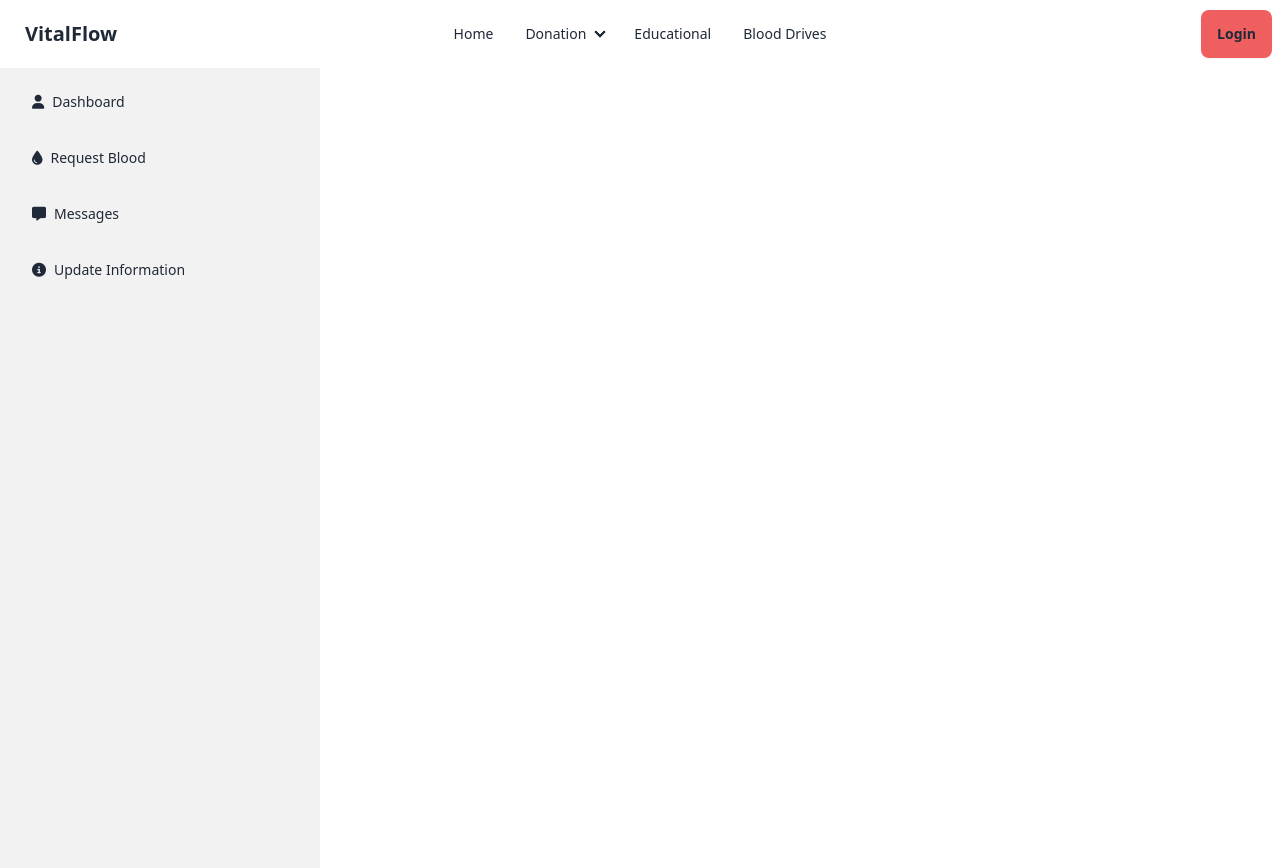
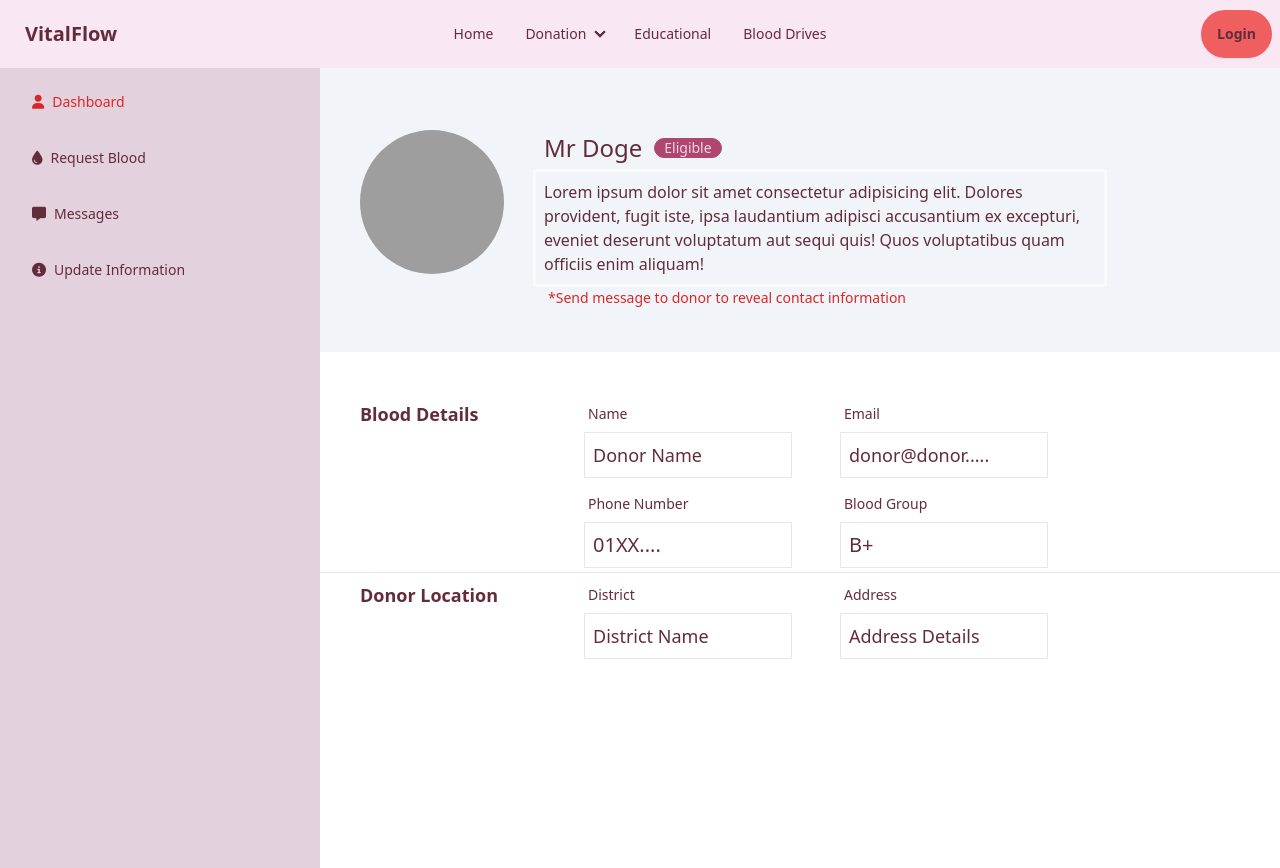
Before and after one commit to OdinPie/vitalflow-blood-bank, a PHP site: template views/profile/dashboard/dashboard.php in a window 1280 px wide. Run offline with PHP 8.4, Linux system fonts and the light colour scheme; the template is opened without the code that fills it, so the values that code supplies are empty; some libraries are stand-ins or nearby versions; grey boxes are pictures that could not be loaded.

Commit message:
profile ui done

```diff
--- a/shared/nav.php
+++ b/shared/nav.php
@@ -12,7 +12,7 @@
     <script src='js/main.js'></script>
 </head>
 <body class="h-10">
-    <div class="navbar">
+    <div class="navbar bg-[#fae7f4]">
         <div class="navbar-start">
           <a class="btn btn-ghost text-xl">VitalFlow</a>
         </div>
--- a/views/profile/dashboard/dashboard.php
+++ b/views/profile/dashboard/dashboard.php
@@ -3,7 +3,7 @@ $query_email = isset($_GET['email']) ? $_GET['email'] :'';
 // echo "".$query_email."";
 ?>
 <!DOCTYPE html>
-<html lang="en">
+<html data-theme="valentine" lang="en">
 <head>
     <meta charset="UTF-8">
     <meta name="viewport" content="width=device-width, initial-scale=1.0">
@@ -14,18 +14,17 @@ $query_email = isset($_GET['email']) ? $_GET['email'] :'';
 </head>
 <body>
     <?php require("shared/nav.php"); ?>
-<div class="drawer lg:drawer-open">
+<div class="drawer lg:drawer-open relative bg-white">
   <input id="my-drawer-2" type="checkbox" class="drawer-toggle" />
-  <div class="drawer-content flex flex-col items-center justify-center">
+  <div class="drawer-content">
     <!-- Page content here -->
-    <label for="my-drawer-2" class="btn btn-primary drawer-button lg:hidden">Open drawer</label>
-
+    <?php require("views/profile/dashboard/profile.php") ?>
   </div>
-  <div class="drawer-side">
+  <div class="drawer-side fixed">
     <label for="my-drawer-2" aria-label="close sidebar" class="drawer-overlay"></label>
     <ul class="menu p-4 w-80 min-h-full bg-base-200 text-base-content">
       <!-- Sidebar content here -->
-      <li><a onclick="changeBG(1)" id="1"> <i class="fa-solid fa-user"></i>Dashboard</a></li><br>
+      <li><a onclick="changeBG(1)" id="1" class="text-red-600"> <i class="fa-solid fa-user"></i>Dashboard</a></li><br>
       <li><a onclick="changeBG(2)" id="2"><i class="fa-solid fa-droplet"></i>Request Blood</a></li><br>
       <li><a onclick="changeBG(3)" id="3"><i class="fa-solid fa-message"></i>Messages</a></li><br>
       <li><a onclick="changeBG(4)" id="4"><i class="fa-solid fa-circle-info"></i>Update Information</a></li>
--- a/views/profile/dashboard/profile.js
+++ b/views/profile/dashboard/profile.js
@@ -1,8 +1,8 @@
 function changeBG(id){
-    document.getElementById(1).style.color = '#a6adbb';
-    document.getElementById(2).style.color = '#a6adbb';
-    document.getElementById(3).style.color = '#a6adbb';
-    document.getElementById(4).style.color = '#a6adbb';
+    document.getElementById(1).style.color = '#632c3b';
+    document.getElementById(2).style.color = '#632c3b';
+    document.getElementById(3).style.color = '#632c3b';
+    document.getElementById(4).style.color = '#632c3b';
 
     document.getElementById(id).style.color = 'red';
 }
--- /dev/null
+++ b/views/profile/dashboard/profile.php
@@ -0,0 +1,92 @@
+<!DOCTYPE html>
+<html lang="en">
+<head>
+    <meta charset="UTF-8">
+    <meta name="viewport" content="width=device-width, initial-scale=1.0">
+    <title>Document</title>
+</head>
+<body>
+    <div class="h-16 bg-slate-100"></div>
+    <div class="flex items-center gap-10 mb-10 pb-10 bg-slate-100">
+    <div class="avatar pl-10 -mt-10">
+    <div class="w-36 rounded-full">
+    <img src="https://www.coindesk.com/resizer/jpvG1ItqAqwEYBDDeulBydwQ6os=/1200x628/center/middle/cloudfront-us-east-1.images.arcpublishing.com/coindesk/HSEIMSNPGBDITNES2RXWY4TK4Q.jpg" alt="">
+    </div>
+    </div>
+    <div>
+        <div class="flex items-center gap-3 mb-4">
+        <h1 class="text-2xl">Mr Doge</h1>
+        <div class="badge badge-neutral">Eligible</div>
+        </div>
+        <div class="outline outline-slate-50 outline-offset-8 w-3/4 mb-2">
+            <p>Lorem ipsum dolor sit amet consectetur adipisicing elit. Dolores provident, fugit iste, ipsa laudantium adipisci accusantium ex excepturi, eveniet deserunt voluptatum aut sequi quis! Quos voluptatibus quam officiis enim aliquam!</p>
+        </div>
+        <p class="text-red-600 p-1 text-sm">*Send message to donor to reveal contact information</p>
+    </div>
+    </div>
+    <div class="my-5">
+        <div class="flex px-10">
+        <h1 class="font-semibold text-lg w-1/4 pt-2">Blood Details</h1>
+        <!-- <p class="text-red">*Send message to donor to reveal</p> -->
+        <div class="grid grid-cols-2">
+        <div class="p-1 mr-10">
+        <label class="form-control w-full max-w-xs">
+        <div class="label">
+            <span class="label-text">Name</span>
+        </div>
+            <h1 class="text-lg border p-2">Donor Name</h1>
+        </label>
+        </div>
+        <div class="p-1 mr-10">
+        <label class="form-control w-full max-w-xs">
+        <div class="label">
+            <span class="label-text">Email</span>
+        </div>
+            <h1 class="text-lg border p-2 w-52">donor@donor.....</h1>
+        </label>
+        </div>
+        <div class="p-1 mr-10">
+        <label class="form-control w-full max-w-xs">
+        <div class="label">
+            <span class="label-text">Phone Number</span>
+        </div>
+            <h1 class="text-xl border p-2">01XX....</h1>
+        </label>
+        </div>
+        <div class="p-1 mr-10">
+        <label class="form-control w-full max-w-xs">
+        <div class="label">
+            <span class="label-text">Blood Group</span>
+        </div>
+            <h1 class="text-xl border p-2">B+</h1>
+        </label>
+        </div>
+        </div>
+        </div>
+        <hr>
+        <div class="flex px-10">
+        <h1 class="font-semibold text-lg w-1/4 pt-2">Donor Location</h1>
+        <!-- <p class="text-red">*Send message to donor to reveal</p> -->
+        <div class="grid grid-cols-2">
+        <div class="p-1 mr-10">
+        <label class="form-control w-full max-w-xs">
+        <div class="label">
+            <span class="label-text">District</span>
+        </div>
+            <h1 class="text-lg border p-2">District Name</h1>
+        </label>
+        </div>
+        <div class="p-1 mr-10">
+        <label class="form-control w-full max-w-xs">
+        <div class="label">
+            <span class="label-text">Address</span>
+        </div>
+            <h1 class="text-lg border p-2 w-52">Address Details</h1>
+        </label>
+        </div>
+        </div>
+        </div>
+
+    </div>
+</body>
+</html>
```
